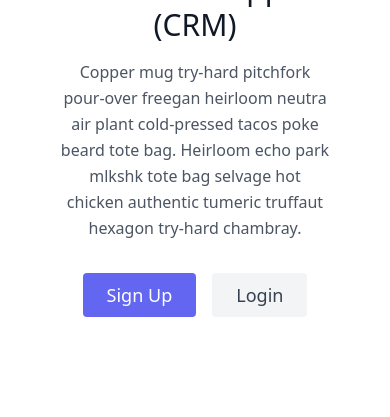
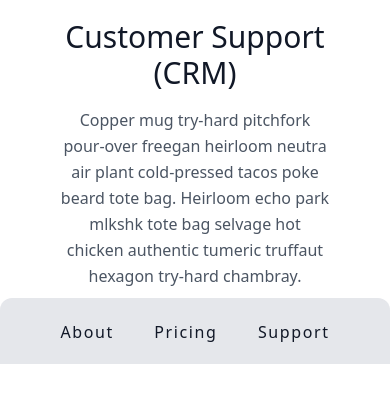
Before and after one commit to DireWolf707/Customer-Support-CRM, a Django app: page / in a window 390 px wide. Shown: the part 480-897 px from the top of the page. Before the commit the page ends 797 px from the top, so only its background shows below. Run offline with Django 4.2, Linux system fonts and the light colour scheme; the visitor is signed in with stand-in values (Sample User, id 1); some libraries are stand-ins or nearby versions.

Commit message:
added user dashboard

```diff
--- a/backend/settings.py
+++ b/backend/settings.py
@@ -130,5 +130,5 @@ AUTH_USER_MODEL = 'accounts.User'
 CRISPY_ALLOWED_TEMPLATE_PACKS = "tailwind"
 CRISPY_TEMPLATE_PACK = "tailwind"
 
-LOGIN_REDIRECT_URL = 'home'
-LOGOUT_REDIRECT_URL = 'home'
+LOGIN_REDIRECT_URL = 'ticket:home'
+LOGOUT_REDIRECT_URL = 'ticket:home'
--- a/backend/urls.py
+++ b/backend/urls.py
@@ -1,10 +1,9 @@
 from django.contrib import admin
 from django.urls import path,include
-from django.views.generic import TemplateView
 
 urlpatterns = [
-    path('', TemplateView.as_view(template_name='home.html'), name='home'), ####
     path('admin/', admin.site.urls),
     path('accounts/', include('accounts.urls')),
     path('accounts/', include('django.contrib.auth.urls')),
+    path('', include('ticket.urls',namespace="ticket")),
 ]
--- a/templates/base.html
+++ b/templates/base.html
@@ -5,6 +5,7 @@
     <meta http-equiv="X-UA-Compatible" content="IE=edge">
     <meta name="viewport" content="width=device-width, initial-scale=1.0">
     <title>{% block title %}{% endblock %}</title>
+    {% block script %}{% endblock %}
     <script src="https://cdn.tailwindcss.com"></script>
 </head>
 <body>
--- a/templates/home.html
+++ /dev/null
@@ -1,27 +0,0 @@
-{% extends 'base.html' %}
-
-{% block title %}Home{% endblock %}
-
-{% block content %}
-<section class="text-gray-600 body-font mx-10">
-  <div class="container mx-auto flex px-5 py-24 md:flex-row flex-col items-center">
-    <div class="lg:max-w-lg lg:w-full md:w-1/2 w-5/6 mb-10 md:mb-0">
-      <img class="object-cover object-center rounded" alt="hero" src="https://d1aettbyeyfilo.cloudfront.net/kunalk/23464729_1634815025cY3PNG_logo_copy.webp">
-    </div>
-    <div class="lg:flex-grow md:w-1/2 lg:pl-24 md:pl-16 flex flex-col md:items-start md:text-left items-center text-center">
-      <h1 class="title-font sm:text-4xl text-3xl mb-4 font-medium text-gray-900">
-        Customer Support (CRM)
-      </h1>
-      <p class="mb-8 leading-relaxed">Copper mug try-hard pitchfork pour-over freegan heirloom neutra air plant cold-pressed tacos poke beard tote bag. Heirloom echo park mlkshk tote bag selvage hot chicken authentic tumeric truffaut hexagon try-hard chambray.</p>
-      <div class="flex justify-center">
-        <button class="inline-flex text-white bg-indigo-500 border-0 py-2 px-6 focus:outline-none hover:bg-indigo-600 rounded text-lg">
-          <a class="hover:text-gray-900" href="{% url 'signup' %}">Sign Up</a>
-        </button>
-        <button class="ml-4 inline-flex text-gray-700 bg-gray-100 border-0 py-2 px-6 focus:outline-none hover:bg-gray-200 rounded text-lg">
-          <a class="hover:text-gray-900" href="{% url 'login' %}">Login</a>
-        </button>
-      </div>
-    </div>
-  </div>
-</section>
-{% endblock %}
--- /dev/null
+++ b/templates/home/about.html
@@ -0,0 +1,13 @@
+<section class="text-gray-600 body-font mx-10 mt-12" id="about">
+    <div class="container mx-auto flex px-5 py-24 md:flex-row flex-col items-center">
+      <div class="lg:max-w-lg lg:w-full md:w-1/2 w-5/6 mb-10 md:mb-0">
+        <img class="object-cover object-center rounded" alt="hero" src="https://d1aettbyeyfilo.cloudfront.net/kunalk/23464729_1634815025cY3PNG_logo_copy.webp">
+      </div>
+      <div class="lg:flex-grow md:w-1/2 lg:pl-24 md:pl-16 flex flex-col md:items-start md:text-left items-center text-center">
+        <h1 class="title-font sm:text-4xl text-3xl mb-4 font-medium text-gray-900">
+          Customer Support (CRM)
+        </h1>
+        <p class="mb-8 leading-relaxed">Copper mug try-hard pitchfork pour-over freegan heirloom neutra air plant cold-pressed tacos poke beard tote bag. Heirloom echo park mlkshk tote bag selvage hot chicken authentic tumeric truffaut hexagon try-hard chambray.</p>
+      </div>
+    </div>
+  </section>
--- /dev/null
+++ b/templates/home/footer.html
@@ -0,0 +1,13 @@
+  <footer class="text-black-600 bg-gray-200 body-font fixed inset-x-0 bottom-0 border-t-2 rounded-t-xl">
+    <div class="container px-5 py-5 flex justify-evenly">
+        <div>
+            <button class="title-font text-gray-900 hover:text-blue-700 tracking-widest text-base" onclick="about()"">About</button>
+        </div>
+        <div>
+            <button class="title-font text-gray-900 hover:text-blue-700 tracking-widest text-base" onclick="pricing()">Pricing</button>
+        </div>
+        <div>
+            <button class="title-font text-gray-900 hover:text-blue-700 tracking-widest text-base" onclick="support()">Support</button>
+        </div>
+      </div>
+  </footer>
--- /dev/null
+++ b/templates/home/home.html
@@ -0,0 +1,31 @@
+{% extends 'base.html' %}
+
+{% block title %}Home{% endblock %}
+
+{% block script %}
+<script src="https://ajax.googleapis.com/ajax/libs/jquery/3.6.0/jquery.min.js"></script>
+<script>
+  function pricing(){
+    $("#about").hide()
+    $("#support").hide()
+    $("#pricing").show()
+  }
+  function support(){
+    $("#about").hide()
+    $("#pricing").hide()
+    $("#support").show()
+  }
+  function about(){
+    $("#pricing").hide()
+    $("#support").hide()
+    $("#about").show()
+  }
+</script>
+{% endblock %}
+
+{% block content %}
+{% include 'home/about.html' %}
+{% include 'home/pricing.html' %}
+{% include 'home/support.html' %}
+{% include 'home/footer.html' %}
+{% endblock %}
--- /dev/null
+++ b/templates/home/pricing.html
@@ -0,0 +1,67 @@
+<section class="text-gray-600 body-font" id="pricing" style="display: none;">
+    <div class="container px-5 py-12 mx-auto">
+      <div class="flex flex-col text-center w-full mb-20">
+        <h1 class="sm:text-4xl text-3xl font-medium title-font mb-2 text-gray-900">Pricing</h1>
+        <p class="lg:w-2/3 mx-auto leading-relaxed text-base">Banh mi cornhole echo park skateboard authentic crucifix neutra tilde lyft biodiesel artisan direct trade mumblecore 3 wolf moon twee</p>
+      </div>
+      <div class="lg:w-2/3 w-full mx-auto overflow-auto">
+        <table class="table-auto w-full text-left whitespace-no-wrap">
+          <thead>
+            <tr>
+              <th class="px-4 py-3 title-font tracking-wider font-medium text-gray-900 text-sm bg-gray-100 rounded-tl rounded-bl">Plan</th>
+              <th class="px-4 py-3 title-font tracking-wider font-medium text-gray-900 text-sm bg-gray-100">Speed</th>
+              <th class="px-4 py-3 title-font tracking-wider font-medium text-gray-900 text-sm bg-gray-100">Bandwidth</th>
+              <th class="px-4 py-3 title-font tracking-wider font-medium text-gray-900 text-sm bg-gray-100">Price (INR)</th>
+              <th class="w-10 title-font tracking-wider font-medium text-gray-900 text-sm bg-gray-100 rounded-tr rounded-br"></th>
+            </tr>
+          </thead>
+          <tbody>
+            <tr>
+              <td class="px-4 py-3">Start</td>
+              <td class="px-4 py-3">25 Mb/s</td>
+              <td class="px-4 py-3">100 GB</td>
+              <td class="px-4 py-3 text-lg text-gray-900">250</td>
+              <td class="w-10 text-center">
+                <input name="plan" type="radio">
+              </td>
+            </tr>
+            <tr>
+              <td class="border-t-2 border-gray-200 px-4 py-3">Pro</td>
+              <td class="border-t-2 border-gray-200 px-4 py-3">50 Mb/s</td>
+              <td class="border-t-2 border-gray-200 px-4 py-3">250 GB</td>
+              <td class="border-t-2 border-gray-200 px-4 py-3 text-lg text-gray-900">500</td>
+              <td class="border-t-2 border-gray-200 w-10 text-center">
+                <input name="plan" type="radio">
+              </td>
+            </tr>
+            <tr>
+              <td class="border-t-2 border-gray-200 px-4 py-3">Business</td>
+              <td class="border-t-2 border-gray-200 px-4 py-3">100 Mb/s</td>
+              <td class="border-t-2 border-gray-200 px-4 py-3">1000 GB</td>
+              <td class="border-t-2 border-gray-200 px-4 py-3 text-lg text-gray-900">1000</td>
+              <td class="border-t-2 border-gray-200 w-10 text-center">
+                <input name="plan" type="radio">
+              </td>
+            </tr>
+            <tr>
+              <td class="border-t-2 border-b-2 border-gray-200 px-4 py-3">Exclusive</td>
+              <td class="border-t-2 border-b-2 border-gray-200 px-4 py-3">250 Mb/s</td>
+              <td class="border-t-2 border-b-2 border-gray-200 px-4 py-3">3333 GB</td>
+              <td class="border-t-2 border-b-2 border-gray-200 px-4 py-3 text-lg text-gray-900">2000</td>
+              <td class="border-t-2 border-b-2 border-gray-200 w-10 text-center">
+                <input name="plan" type="radio">
+              </td>
+            </tr>
+          </tbody>
+        </table>
+      </div>
+      <div class="flex pl-4 mt-4 lg:w-2/3 w-full mx-auto">
+        <a class="text-indigo-500 inline-flex items-center md:mb-2 lg:mb-0">Learn More
+          <svg fill="none" stroke="currentColor" stroke-linecap="round" stroke-linejoin="round" stroke-width="2" class="w-4 h-4 ml-2" viewBox="0 0 24 24">
+            <path d="M5 12h14M12 5l7 7-7 7"></path>
+          </svg>
+        </a>
+        <button class="flex ml-auto text-white bg-indigo-500 border-0 py-2 px-6 focus:outline-none hover:bg-indigo-600 rounded">Buy</button>
+      </div>
+    </div>
+  </section>
--- /dev/null
+++ b/templates/home/support.html
@@ -0,0 +1,55 @@
+<section class="text-gray-600 body-font relative mx-5 " style="display: none;" id="support">
+    <div class="container px-5 py-5 mx-auto  ">
+        <div class="flex flex-wrap w-full mb-2 ">
+        <div class="w-full mb-6">
+            <h1 class="sm:text-3xl text-2xl font-medium title-font mb-4 text-black-300 flex justify-end">Contact : +8988795321</h1>
+            <div class="h-1 w-100 bg-indigo-500 rounded flex"></div>
+        </div>
+        </div>
+    </div>
+
+    <section class="text-gray-600 body-font">
+        <div class="container px-5 py-5 mx-auto">
+          <div class="flex flex-wrap -mx-4 -mb-10 text-center">
+
+            <form class="w-3/5 mb-10 pl-6 border-r-2 px-8" method="post">
+                {% csrf_token %}
+                <input type="hidden" name="type" value="text">
+                <div class="flex flex-col text-center w-full">
+                    <h1 class="sm:text-3xl text-2xl font-medium title-font text-gray-900">Text Message</h1>
+                </div>
+            <div class="mx-auto">
+                <div class="flex flex-wrap -m-2">
+                <div class="p-2 w-full">
+                    <div class="relative mt-3">
+                    <textarea id="message" name="message" class="w-full bg-gray-100 bg-opacity-50 rounded border border-gray-300 focus:border-indigo-500 focus:bg-white focus:ring-2 focus:ring-indigo-200 h-32 text-base outline-none text-gray-700 py-1 px-3 resize-none leading-6 transition-colors duration-200 ease-in-out"></textarea>
+                    </div>
+                </div>
+                <div class="p-2 w-full">
+                    <button class="flex mx-auto text-white bg-indigo-500 border-0 py-2 px-8 focus:outline-none hover:bg-indigo-600 rounded text-lg">Send</button>
+                </div>
+                </div>
+            </div>
+            </form>
+
+            <form class="w-2/5 mt-12 pt-5" method="post">
+                {% csrf_token %}
+                <input type="hidden" name="type" value="voice">
+                <div class="flex flex-col text-center w-full mb-4">
+                    <h1 class="sm:text-3xl text-2xl font-medium title-font text-gray-900">Voice Message</h1>
+                </div>
+            <div class="w-1/2 mx-auto">
+                <div class="flex flex-wrap">
+                <div class="p-1 w-full">
+                    <button class="flex mx-auto text-white bg-indigo-500 border-0 py-2 px-8 focus:outline-none hover:bg-indigo-600 rounded text-lg">Call</button>
+                </div>
+                </div>
+            </div>
+            </form>
+
+
+          </div>
+        </div>
+      </section>
+
+  </section>
--- /dev/null
+++ b/ticket/urls.py
@@ -0,0 +1,8 @@
+from django.urls import path
+from .views import HomeView
+
+app_name = 'ticket'
+
+urlpatterns = [
+    path('', HomeView.as_view(), name='home'),
+]
--- a/ticket/views.py
+++ b/ticket/views.py
@@ -1,3 +1,16 @@
-from django.shortcuts import render
+from django.views import View
+from django.shortcuts import render,redirect
+from django.contrib.auth.mixins import LoginRequiredMixin
 
-# Create your views here.
+class HomeView(LoginRequiredMixin,View):
+    def get(self,request,*args,**kwargs):
+        return render(request,"home/home.html")
+
+    def post(self,request,*args,**kwargs):
+        print(request.POST)
+        data = request.POST
+        if data['type'] == 'text':
+            print("text message receicve",data['message'])
+        else:
+            print("text voice request")
+        return render(request,"home/home.html")
```
